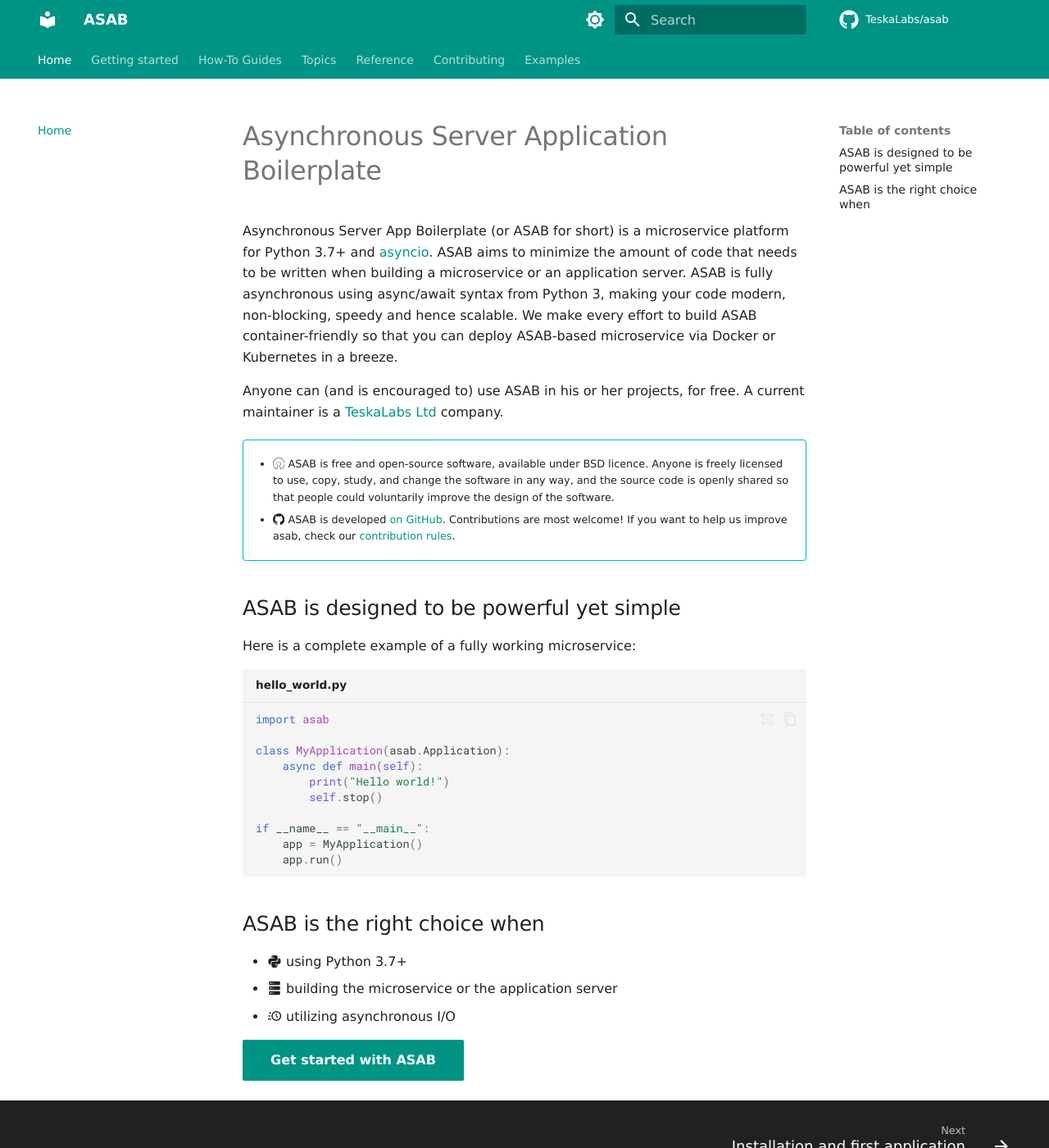
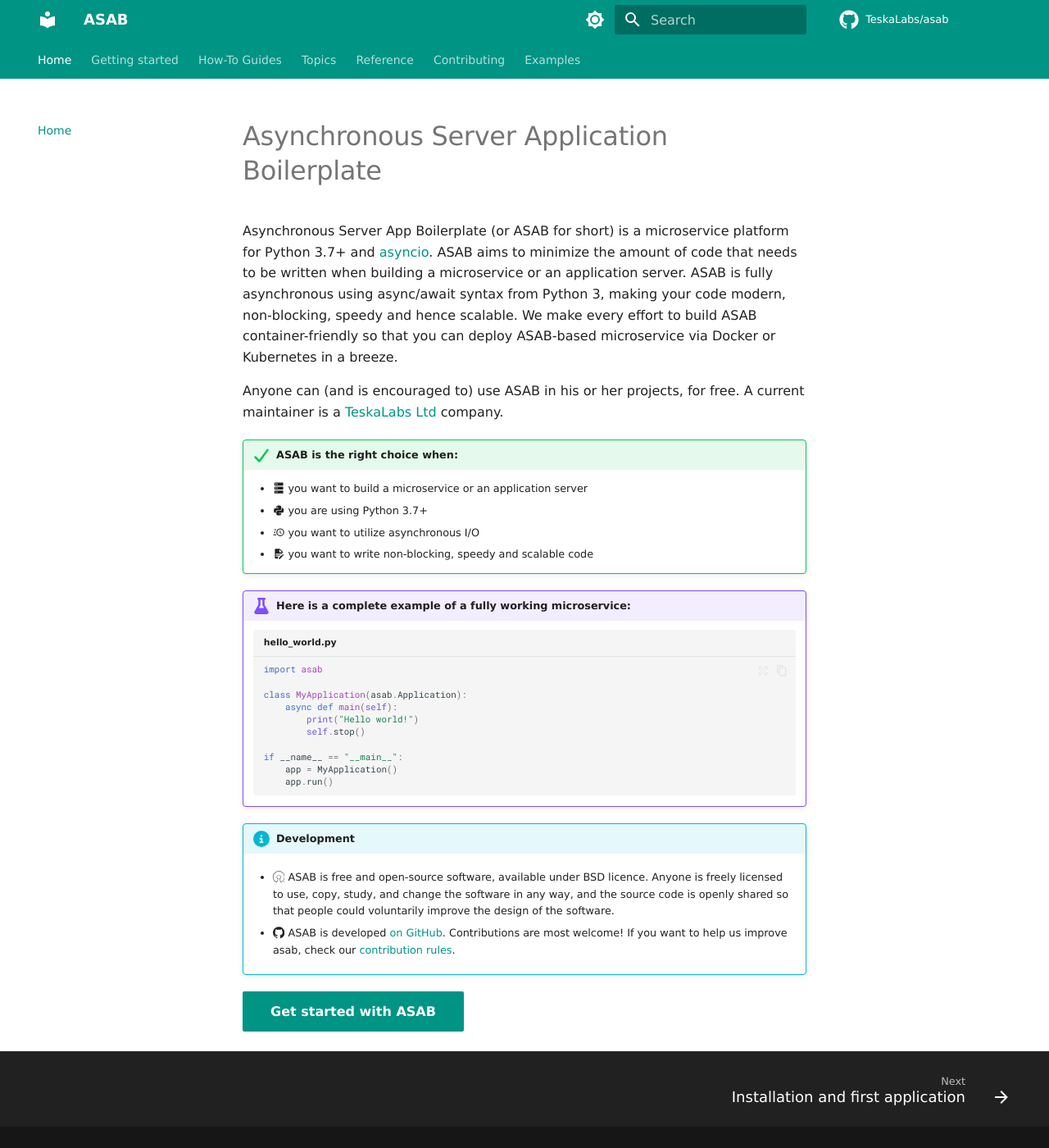
Before and after one commit to TeskaLabs/asab, an MkDocs documentation site: the page built from docs/index.md, in a window 1280 px wide and 1400 px high. Shown: the whole window at 82% size. Built offline with MkDocs 1.6.1 and Material for MkDocs 9.7.7, drawn with Linux system fonts in a browser that asks for light colours; some web fonts are replaced; comment, search, counter and statistics services are not loaded.

Commit message:
Create admonitions from headers

````diff
--- a/docs/index.md
+++ b/docs/index.md
@@ -11,7 +11,30 @@
 Anyone can (and is encouraged to) use ASAB in his or her projects, for free.
 A current maintainer is a [TeskaLabs Ltd](https://teskalabs.com) company.
 
-!!! info ""
+!!! success "ASAB is the right choice when:"
+
+    - :material-server: you want to build a microservice or an application server
+    - :material-language-python: you are using Python 3.7+
+    - :material-clock-fast: you want to utilize asynchronous I/O
+    - :material-file-document-edit: you want to write non-blocking, speedy and scalable code
+
+!!! example "Here is a complete example of a fully working microservice:"
+
+    ``` python title="hello_world.py"
+    import asab
+
+    class MyApplication(asab.Application):
+        async def main(self):
+            print("Hello world!")
+            self.stop()
+
+    if __name__ == "__main__":
+        app = MyApplication()
+        app.run()
+    ```
+
+
+!!! info "Development"
 
     - :simple-opensourceinitiative: ASAB is free and open-source software, available under BSD licence.
     Anyone is freely licensed to use, copy, study, and change the
@@ -21,31 +44,6 @@
     - :simple-github: ASAB is developed [on GitHub](https://github.com/TeskaLabs/asab/).
     Contributions are most welcome! If you want to help us improve asab, check our [contribution rules](./contributing.md).
 
-## ASAB is designed to be powerful yet simple
 
-Here is a complete example of a fully working microservice:
-
-``` python title="hello_world.py"
-import asab
-
-class MyApplication(asab.Application):
-    async def main(self):
-        print("Hello world!")
-        self.stop()
-
-if __name__ == "__main__":
-    app = MyApplication()
-    app.run()
-```
-
-##  ASAB is the right choice when
-
-<div class="grid" markdown>
-
-- :material-language-python: using Python 3.7+
-- :material-server: building the microservice or the application server
-- :material-clock-fast: utilizing asynchronous I/O
-
-</div>
 
 [Get started with ASAB](./getting-started/install.md){ .md-button .md-button--primary }
````
